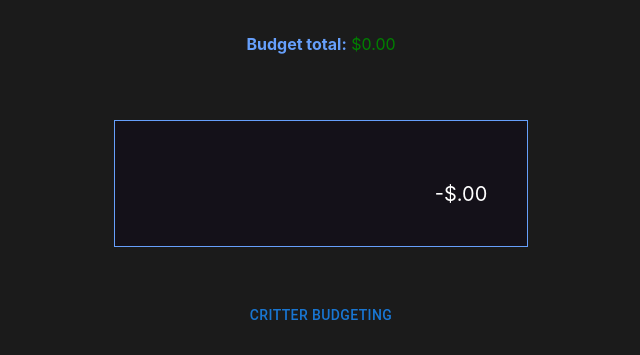
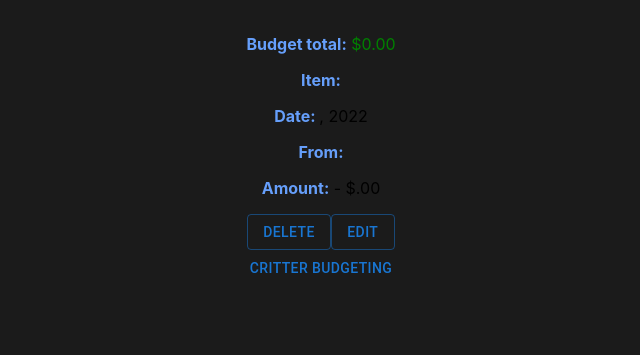
Before and after one commit to RonnieGarcia1/Budgeting-app-react, a React (Create React App) app: page /transactions/details in a window 1280 px wide. Shown: the part 222-577 px from the top of the page, without its empty margins (319-959 px from the left). Built offline with nearby package versions, Linux system fonts and the light colour scheme; no server answers.

Commit message:
Delete, edit and show one

```diff
--- a/src/App.js
+++ b/src/App.js
@@ -9,6 +9,8 @@ import Details from "./Pages/Details.js"
 import FourOFour from "./Pages/Four0Four.js";
 import BasicModal from './Components/BasicModal';
 import BudgetTotal from './Components/BudgetTotal'
+import ShowOne from './Pages/ShowOne';
+import Edit from './Pages/Edit';
 
 const App = () => {
   return (
@@ -19,9 +21,10 @@ const App = () => {
         <main>
         <Routes>
           <Route path="/" element={<Details />} />
-          <Route path="/transactions" element={<Index />} />
+          <Route path="/transactions" element={<Details/>} />
           <Route path="/transactions/new" element={<New />} />
-          <Route path="/transactions/details" element= {<Home />} />
+          <Route path="/transactions/:index" element= {<ShowOne />} />
+          <Route path="/transactions/:index/edit" element= {<Edit />} />
           <Route path="*" element={<FourOFour />} />
         </Routes>
         </main>
--- /dev/null
+++ b/src/Components/EditTransactions.js
@@ -0,0 +1,89 @@
+import { useEffect, useState } from "react";
+import { useNavigate, useParams } from "react-router-dom";
+import axios from "axios";
+
+function EditTransactions(){
+    const navigate = useNavigate();
+    const {index} = useParams();
+    const API = process.env.REACT_APP_API_URL;
+    const [transaction, setTransaction] =  useState({
+        item_name: "",
+        amount: 0,
+        date: "",
+        from: "",
+        category: "",
+    });
+
+    useEffect(() => {
+        axios.get(`${API}/transactions/${index}`)
+        .then((res) => {
+            setTransaction(res.data)
+        }).catch((error) => {
+            throw error;
+        });
+    },  []);
+
+    const handleTextChange = (event) => {
+        setTransaction({ ...transaction, [event.target.id]: event.target.value })
+    };
+    const handleSubmit = (event) => {
+        console.log(transaction)
+        event.preventDefault();
+        axios.put(`${API}/transactions/${index}`, transaction)
+        .then(() => navigate(`/transactions/${index}`))
+        .catch((err) =>
+        console.log(err)
+        )
+    };
+
+    return (
+        <div className="New">
+            <h3>Edit item</h3>
+            <form onSubmit={handleSubmit}>
+                <label htmlFor="Date">Date</label>
+                <input
+                    id="date"
+                    value={transaction.date}
+                    type="text"
+                    onChange={handleTextChange}
+                    placeholder="Date of transaction" required
+                />
+                <label htmlFor="ItemName">Item Name</label>
+                <input
+                    id="item_name"
+                    value={transaction.item_name}
+                    type="text"
+                    onChange={handleTextChange}
+                    placeholder="Name of item" required
+                />
+                <label htmlFor="Amount">Amount</label>
+                <input
+                    id="amount"
+                    value={transaction.amount}
+                    type="number"
+                    onChange={handleTextChange}
+                    placeholder="amount" required
+                />
+                <label htmlFor="From">From</label>
+                <input
+                    id="from"
+                    value={transaction.from}
+                    type="text"
+                    onChange={handleTextChange}
+                    placeholder="From" required
+                />
+                <label htmlFor="Category">Category</label>
+                <input
+                    id="category"
+                    value={transaction.category}
+                    type="text"
+                    onChange={handleTextChange}
+                    placeholder="enter a category" required
+                />
+                <input type="submit" />
+            </form>
+        </div>
+    )
+}
+
+export default EditTransactions;
--- /dev/null
+++ b/src/Components/ShowOneTransaction.js
@@ -0,0 +1,46 @@
+import { useEffect, useState } from "react";
+import { useParams, useNavigate, Link } from "react-router-dom";
+import axios from "axios";
+import { Button } from "@mui/material";
+
+const API = process.env.REACT_APP_API_URL;
+
+
+function ShowOneTransaction(){
+    const [transaction, setTransaction] = useState([]);
+    let { index } = useParams();
+    let navigate = useNavigate();
+
+    useEffect(() => {
+        axios.get(`${API}/transactions/${index}`)
+        .then((res) => {
+            setTransaction(res.data)
+        }).catch((error) => {
+            throw error;
+        });
+    },  []);
+
+    const handleDelete = () => {
+        axios.delete(`${API}/transactions/${index}`)
+        .then((res) => {
+            navigate("/transactions")
+        }).catch((error) => {
+            throw error;
+        });
+
+    }
+
+            return(
+                <div>
+                    <p><strong>Item:  </strong>{transaction.item_name}</p>
+                    <p><strong>Date: </strong>{transaction.date}, 2022</p>
+                    <p><strong>From: </strong> {transaction.from}</p>
+                    <p><strong>Amount:</strong> - ${transaction.amount}.00</p>
+                    <Button variant="outlined" onClick={handleDelete} >Delete</Button>
+                    <Button variant="outlined" component={Link} to={`/transactions/${index}/edit`}>Edit</Button>
+
+                </div>
+    )
+}
+
+export default ShowOneTransaction;
--- a/src/Pages/Details.js
+++ b/src/Pages/Details.js
@@ -1,4 +1,5 @@
 import { useEffect, useState } from "react";
+import { useParams, useNavigate, Link } from "react-router-dom";
 import axios from "axios";
 import { Button } from "@mui/material";
 
@@ -7,9 +8,11 @@ const API = process.env.REACT_APP_API_URL;
 
 const Details = () => {
     const [details, setDetails] = useState([]);
+    let { index } = useParams();
+    let navigate = useNavigate();
 
     useEffect(() => {
-        axios.get(API + "/transactions")
+        axios.get(`${API}/transactions`)
         .then((res) => {
             setDetails(res.data)
         }).catch((error) => {
@@ -17,9 +20,6 @@ const Details = () => {
         });
     },  []);
 
-    const handleDelete = () => {
-       console.log("trigger");
-    }
     console.log(details)
     return (
         <div className="transactions-1">
@@ -27,6 +27,8 @@ const Details = () => {
                 {details.map((details, index) => {
                     return (
                         <div className="details-2">
+                        <Link to={`/transactions/${index}`}>
+
                            <strong>Summary</strong>
                            <br></br>
                            <br></br>
@@ -34,7 +36,7 @@ const Details = () => {
                         <p><strong>Date: </strong>{details.date}, 2022</p>
                         <p><strong>From: </strong> {details.from}</p>
                         <p><strong>Amount:</strong> - ${details.amount}.00</p>
-                        <Button onClick={handleDelete}variant="outlined">Delete</Button>
+                        </Link>
                         </div>
                     )
                 })}
--- /dev/null
+++ b/src/Pages/Edit.js
@@ -0,0 +1,14 @@
+import EditTransactions from "../Components/EditTransactions.js"
+
+function Edit(){
+    return(
+        <div>
+            <h2>
+                Edit
+            </h2>
+            <EditTransactions />
+        </div>
+    )
+}
+
+export default Edit;
--- /dev/null
+++ b/src/Pages/ShowOne.js
@@ -0,0 +1,11 @@
+import ShowOneTransaction from "../Components/ShowOneTransaction";
+
+function ShowOne(){
+    return(
+        <div>
+            < ShowOneTransaction />
+        </div>
+    )
+}
+
+export default ShowOne;
```
Also changed, not shown: src/Components/Transaction.js (deleted, +0 -11 lines).
